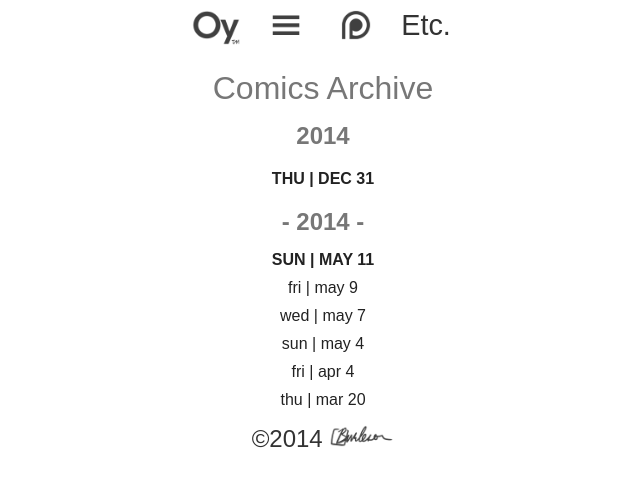
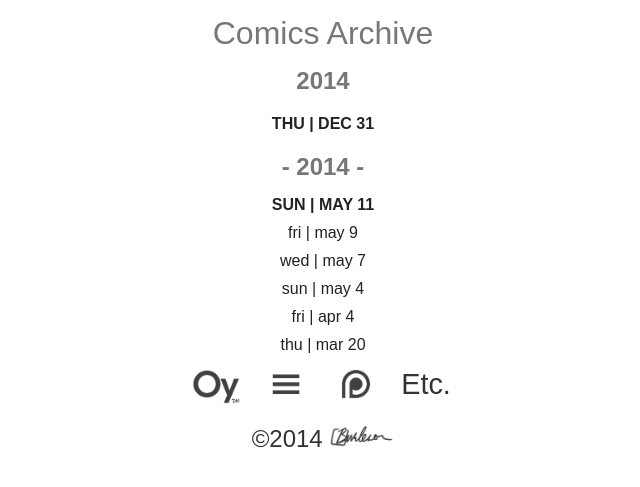
Before and after one commit to oycomics/oycomics.github.io, a Jekyll site: the page built from archive/index.html, in a window 1280 px wide. Shown: the top 487 px of the page, without its empty margins (317-957 px from the left). Built offline with Jekyll 4.4.1, drawn with Linux system fonts in a browser that asks for light colours; Markdown is read by kramdown in place of the engine named in the settings.

Commit message:
Update archive.html

```diff
--- a/_layouts/archive.html
+++ b/_layouts/archive.html
@@ -9,9 +9,9 @@
 </head>
 <body>
 <div class="site archive">
-{% include n.html %}
 <div class="content">{{ content }}</div>
 </div>
+{% include n.html %}
 {% include f.html %}
 </body>
 </html>
```
